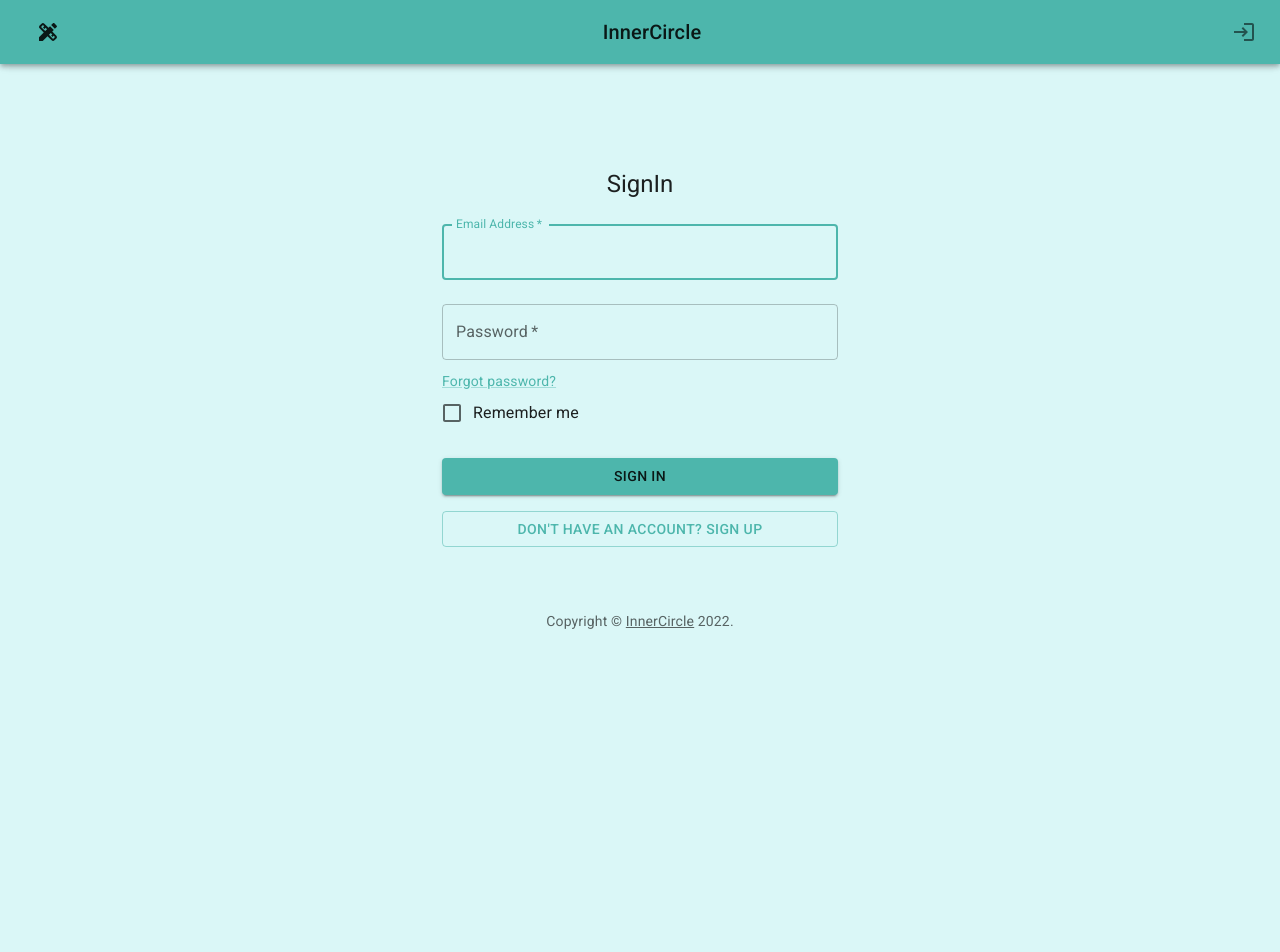
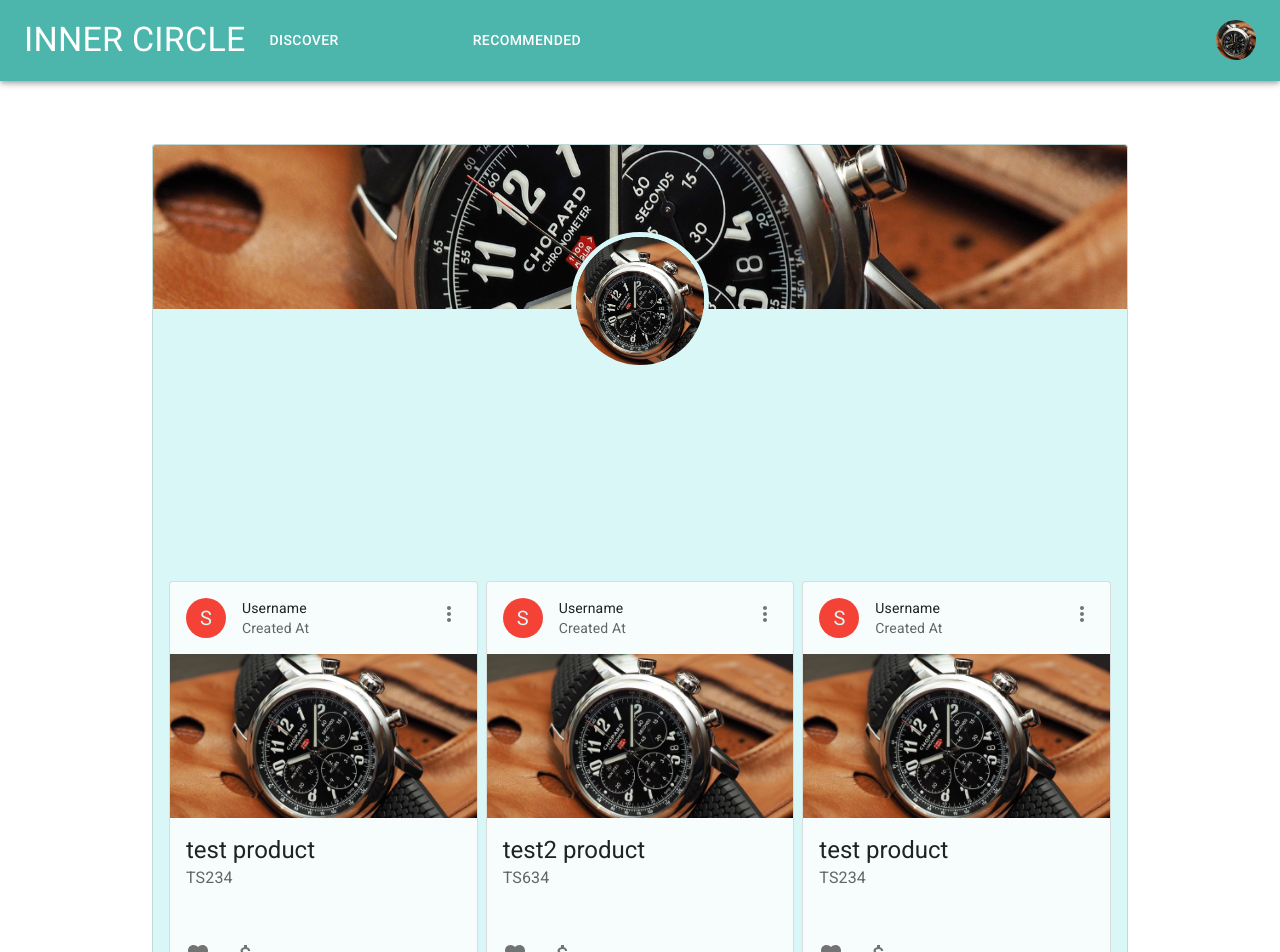
Before and after one commit to SafvanKhWork/InnerCircle, a React (Create React App) app in the folder Client/: page / in a window 1280 px wide. Shown: the top 952 px of the page. Before the commit the page ends 800 px from the top, so only its background shows below. Built offline with nearby package versions, Linux system fonts and the light colour scheme.

Commit message:
Profile Page Added

```diff
--- a/Client/src/App.js
+++ b/Client/src/App.js
@@ -2,22 +2,26 @@
 import { Fragment, useState } from "react";
 import Header from "./components/Header";
 import HeaderUnverified from "./components/HeaderUnverified";
-import Feed from "./pages/Feed";
+import Home from "./pages/Home";
 import Auth from "./pages/Authentication";
-
+import Profile from "./pages/Profile";
 import products from "./data";
 
 function App() {
   const [isLoggedIn, setIsLoggedIn] = useState(false);
   const status = { isLoggedIn, setIsLoggedIn };
   return (
+    // <Fragment>
+    //   {isLoggedIn ? <Header status={status} /> : ""}
+    //   {!isLoggedIn ? <HeaderUnverified /> : ""}
+    //   <Box pt={12} m={1}>
+    //     {!isLoggedIn ? <Auth status={status} /> : ""}
+    //     {isLoggedIn ? <Home products={products} /> : ""}
+    //   </Box>
+    // </Fragment>
     <Fragment>
-      {isLoggedIn ? <Header status={status} /> : ""}
-      {!isLoggedIn ? <HeaderUnverified /> : ""}
-      <Box pt={12} m={1}>
-        {!isLoggedIn ? <Auth status={status} /> : ""}
-        {isLoggedIn ? <Feed products={products} /> : ""}
-      </Box>
+      <Header status={status} />
+      <Profile />
     </Fragment>
   );
 }
--- a/Client/src/components/Header.js
+++ b/Client/src/components/Header.js
@@ -16,14 +16,57 @@
 import MenuItem from "@mui/material/MenuItem";
 import Image from "../img.jpg";
 
+import Menu from "@mui/material/Menu";
+
 const drawerWidth = 240;
 
 const ResponsiveAppBar = (props) => {
-  console.log(props);
   const [anchorElNav, setAnchorElNav] = React.useState(null);
   const [anchorElUser, setAnchorElUser] = React.useState(null);
+  const [anchorEl, setAnchorEl] = React.useState(null);
+  const open = Boolean(anchorEl);
+  const handleClick = (event) => {
+    setAnchorEl(event.currentTarget);
+  };
+  const handleClose = () => {
+    setAnchorEl(null);
+  };
 
-  const pages = ["Discover", "Catagories", "Recommended"];
+  const pages = [
+    "Discover",
+    <div>
+      <Button
+        id="demo-positioned-button"
+        aria-controls={open ? "demo-positioned-menu" : undefined}
+        aria-haspopup="true"
+        aria-expanded={open ? "true" : undefined}
+        onClick={handleClick}
+      >
+        Dashboard
+      </Button>
+      <Menu
+        id="demo-positioned-menu"
+        aria-labelledby="demo-positioned-button"
+        anchorEl={anchorEl}
+        open={open}
+        onClose={handleClose}
+        anchorOrigin={{
+          vertical: "top",
+          horizontal: "left",
+        }}
+        transformOrigin={{
+          vertical: "top",
+          horizontal: "left",
+        }}
+      >
+        <MenuItem onClick={handleClose}>Profile</MenuItem>
+        <MenuItem onClick={handleClose}>My account</MenuItem>
+        <MenuItem onClick={handleClose}>Logout</MenuItem>
+      </Menu>
+    </div>,
+    "Recommended",
+  ];
+  const catagory = ["blue", "green", "yellow"];
   const settings = [
     "Profile",
     "Post",
@@ -38,7 +81,7 @@
       Logout
     </Button>,
   ];
-
+  const [menu, setMenu] = React.useState(pages);
   const handleOpenNavMenu = (event) => {
     setAnchorElNav(event.currentTarget);
   };
@@ -106,8 +149,13 @@
                 open={Boolean(anchorElNav)}
                 onClose={handleCloseNavMenu}
               >
-                {pages.map((page) => (
-                  <MenuItem key={Math.random()} onClick={handleCloseNavMenu}>
+                {menu.map((page) => (
+                  <MenuItem
+                    key={Math.random()}
+                    onClick={() => {
+                      setMenu(catagory);
+                    }}
+                  >
                     <Typography textAlign="center">{page}</Typography>
                   </MenuItem>
                 ))}
@@ -125,10 +173,12 @@
               INNER CIRCLE
             </Typography>
             <Box sx={{ flexGrow: 1, display: { xs: "none", md: "flex" } }}>
-              {pages.map((page) => (
+              {menu.map((page) => (
                 <Button
                   key={page}
-                  onClick={handleCloseNavMenu}
+                  onClick={() => {
+                    setMenu(catagory);
+                  }}
                   sx={{ my: 2, color: "white", display: "block" }}
                 >
                   {page}
--- a/Client/src/components/Product/ProductCard.js
+++ b/Client/src/components/Product/ProductCard.js
@@ -10,6 +10,7 @@
 import Typography from "@mui/material/Typography";
 import Image from "../../img.jpg";
 import FavoriteIcon from "@mui/icons-material/Favorite";
+import { ThemeProvider } from "@mui/material";
 import Grid from "@mui/material/Grid";
 import { styled } from "@mui/material/styles";
 import Collapse from "@mui/material/Collapse";
@@ -22,6 +23,8 @@
 import AddIcon from "@mui/icons-material/Add";
 import { TextField } from "@mui/material";
 import { MenuItem } from "@mui/material";
+import Stack from "@mui/material/Stack";
+import theme from "../UI/Theme";
 const currencies = [
   {
     value: "USD",
@@ -31,6 +34,7 @@
     value: "EUR",
     label: "€",
   },
+
   {
     value: "BTC",
     label: "฿",
@@ -56,16 +60,32 @@
   const [expandedDesc, setExpandedDesc] = React.useState(false);
   const [expandedBid, setExpandedBid] = React.useState(false);
   const [currency, setCurrency] = React.useState("EUR");
+  const [isEmpty, setIsEmpty] = React.useState(true);
+
   const handleChange = (event) => {
     setCurrency(event.target.value);
   };
+
+  //One State Behind
+  const handleChangeAdd = (e) => {
+    setIsEmpty(!e.target.value || e.target.value < 1);
+    props.status.setAmounts((amount) => ({
+      ...amount,
+      ...{ [e.target.id]: e.target.value },
+    }));
+    // console.log(props.status.amounts);
+  };
+
+  //
   const handleExpandDesc = () => {
     setExpandedDesc(!expandedDesc);
   };
   const handleExpandBid = () => {
     setExpandedBid(!expandedBid);
   };
+
   return (
+    <ThemeProvider theme={theme}>
       <Box sx={{ minWidth: 2 }}>
         <Card variant="outlined">
           <React.Fragment>
@@ -122,6 +142,7 @@
                   <AttachMoneyIcon />
                 </ExpandMore>
               </IconButton>
+
               {!props.isPotrait ? (
                 ""
               ) : (
@@ -136,10 +157,16 @@
               )}
             </CardActions>
             <Collapse in={expandedBid} timeout="auto" unmountOnExit>
-            <Box px="1">
-              <Grid justifyContent={"center"} container>
-                <Grid item xs={12} sm={3}>
+              <Box p={1} justifyContent="center">
+                <Stack
+                  justifyContent="center"
+                  alignItems="center"
+                  direction="row"
+                  spacing={1}
+                >
+                  <item>
                     <TextField
+                      size="small"
                       select
                       value={currency}
                       onChange={handleChange}
@@ -156,25 +183,35 @@
                         </MenuItem>
                       ))}
                     </TextField>
-                </Grid>
-                <Grid item xs={12} sm={6}>
+                  </item>
+                  <item>
                     <TextField
-                    id="amount"
+                      size="small"
+                      maxRows="1"
+                      id={`amount${props.index}`}
+                      onChange={handleChangeAdd}
                       label="Amount"
                       type="number"
                       InputLabelProps={{
                         shrink: true,
                       }}
                     />
-                </Grid>
-                <Grid item xs={12} sm={3}>
+                  </item>
+                  <item>
+                    {isEmpty ? (
+                      <Button disabled variant="outlined">
+                        Bid
+                      </Button>
+                    ) : (
                       <Button variant="outlined">Bid</Button>
-                </Grid>
-              </Grid>
+                    )}
+                  </item>
+                </Stack>
               </Box>
             </Collapse>
           </React.Fragment>
         </Card>
       </Box>
+    </ThemeProvider>
   );
 }
--- a/Client/src/components/Product/Products.js
+++ b/Client/src/components/Product/Products.js
@@ -8,19 +8,30 @@
 
 const Products = (props) => {
   const products = props.products;
+  const [amounts, setAmounts] = useState({});
+
   const [isLandscape, setIsLandscape] = useState(
     window.matchMedia("(orientation: landscape").matches
   );
-  window.addEventListener("resize", () =>
-    setIsLandscape(window.matchMedia("(orientation: landscape").matches)
-  );
+  const status = { amounts, setAmounts };
+  const [width, setWidth] = useState(window.innerWidth);
+  window.addEventListener("resize", () => {
+    setIsLandscape(window.matchMedia("(orientation: landscape").matches);
+    setWidth(window.innerWidth);
+  });
+  let s = props.s ? props.s : width < 900 ? 5 : width < 1150 ? 4 : 3;
   if (isLandscape) {
     return (
       <Grid container justifyContent="center" spacing={1}>
-        {products.map((product) => {
+        {products.map((product, i) => {
           return (
-            <Grid item lg={3} xs={3}>
-              <ProductCard isPotrait={!isLandscape} product={product} />
+            <Grid item lg={s} xs={s}>
+              <ProductCard
+                index={i}
+                isPotrait={!isLandscape}
+                status={status}
+                product={product}
+              />
             </Grid>
           );
         })}
@@ -30,8 +41,15 @@
   if (!isLandscape) {
     return (
       <Stack spacing={1}>
-        {products.map((product) => {
-          return <ProductCard isPotrait={!isLandscape} product={product} />;
+        {products.map((product, i) => {
+          return (
+            <ProductCard
+              index={i}
+              status={status}
+              isPotrait={!isLandscape}
+              product={product}
+            />
+          );
         })}
       </Stack>
     );
--- /dev/null
+++ b/Client/src/pages/Profile.js
@@ -0,0 +1,57 @@
+import { CardMedia, Fab, Card, Box, Avatar, CardContent } from "@mui/material";
+import { styled } from "@mui/material/styles";
+import { useState } from "react";
+import { ThemeProvider } from "@mui/material";
+import Products from "../components/Product/Products";
+import theme from "../components/UI/Theme";
+import Image from "../img.jpg";
+import data from "../data";
+
+const StyledAvatar = styled(Avatar)({
+  position: "absolute",
+  zIndex: 1,
+  top: window.innerWidth < 400 ? 216 : 232,
+  left: 0,
+  right: 0,
+  margin: "0 auto",
+});
+
+const Profile = (props) => {
+  const [width, setWidth] = useState(window.innerWidth);
+  window.addEventListener("resize", () => {
+    setWidth(window.innerWidth);
+  });
+
+  return (
+    <ThemeProvider theme={theme}>
+      <Box
+        mx={width < 800 ? (width < 400 ? 0 : 6) : 16}
+        my={width < 400 ? 0 : 2}
+        mt={16}
+        p={width < 400 ? 0 : 2}
+      >
+        <Card variant="outlined" style={{ backgroundColor: "#daf7f7" }}>
+          <CardMedia component="img" height="164" image={Image} />
+          <CardContent>
+            <Box>
+              <StyledAvatar
+                src={Image}
+                style={{
+                  border: "5px solid #daf7f7",
+                }}
+                sx={{ width: 128, height: 128 }}
+              />
+            </Box>
+            <Box mt={32}>
+              <Products
+                s={width < 900 ? 12 : width < 1150 ? 5 : 4}
+                products={data}
+              />
+            </Box>
+          </CardContent>
+        </Card>
+      </Box>
+    </ThemeProvider>
+  );
+};
+export default Profile;
```
Also changed, not shown: Client/src/pages/Home.js (renamed from Client/src/pages/Feed.js). Lines whose indentation alone changed are shown as unchanged.
